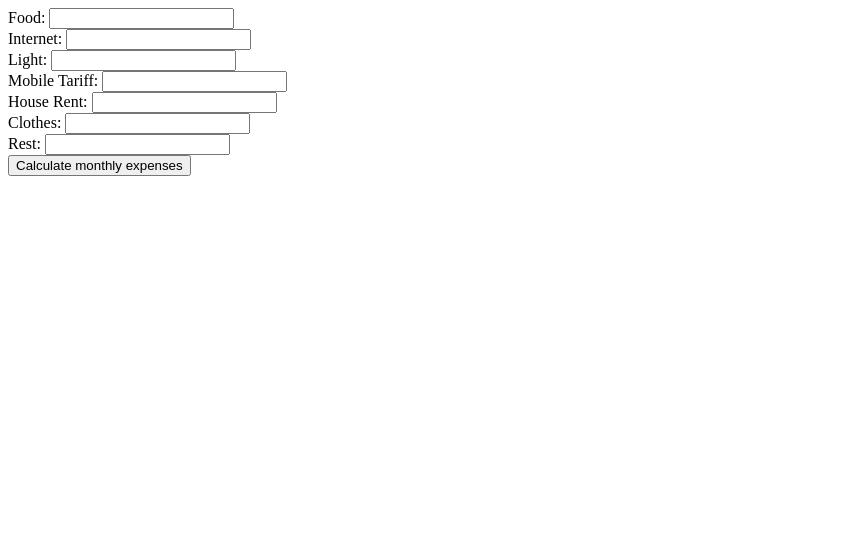
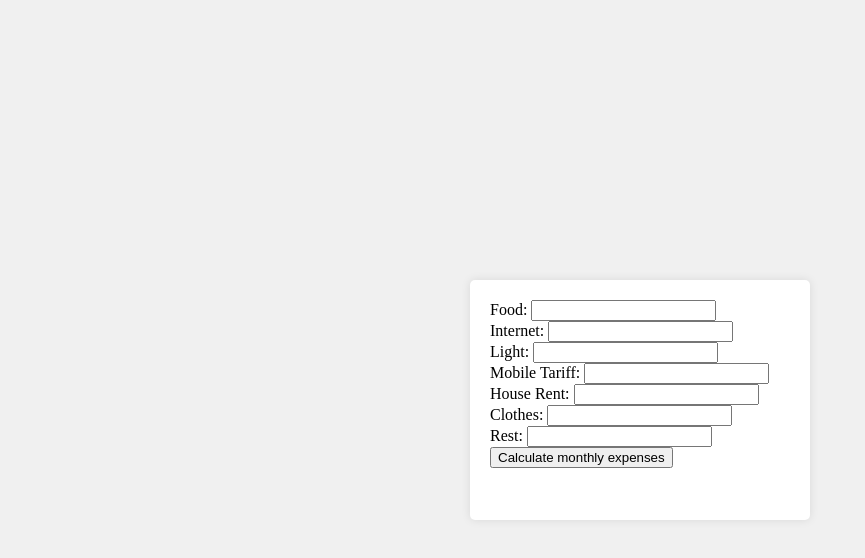
Before and after one commit to OlexandrVaidych/monthly-expenses, a plain HTML site: page index.html in a window 1280 px wide. Shown: the whole page, without its empty margins (0-865 px from the left). Drawn offline with Linux system fonts and the light colour scheme.

Commit message:
form centered

```diff
--- a/index.html
+++ b/index.html
@@ -4,8 +4,10 @@
     <meta charset="UTF-8">
     <meta name="viewport" content="width=device-width, initial-scale=1.0">
     <title>Monthly Expenses</title>
+    <link rel="stylesheet" href="styles.css">
 </head>
 <body>
+    <div class="container">
         <form>
             <label for="food">Food:</label>
             <input type="text" id="food" name="food" value=""><br>
@@ -23,5 +25,6 @@
             <input type="text" id="rest" name="rest" value=""><br>
             <button>Calculate monthly expenses</button>
           </form>
+    </div>
 </body>
 </html>
--- /dev/null
+++ b/styles.css
@@ -0,0 +1,17 @@
+body {
+    display: flex;
+    justify-content: center;
+    align-items: center;
+    height: 100vh;
+    margin: 0;
+    background-color: #f0f0f0;
+}
+
+.container {
+    width: 300px;
+    height: 200px;
+    background-color: #ffffff;
+    padding: 20px;
+    border-radius: 5px;
+    box-shadow: 0 0 10px rgba(0, 0, 0, 0.1);
+}
```
Lines whose indentation alone changed are shown as unchanged.
